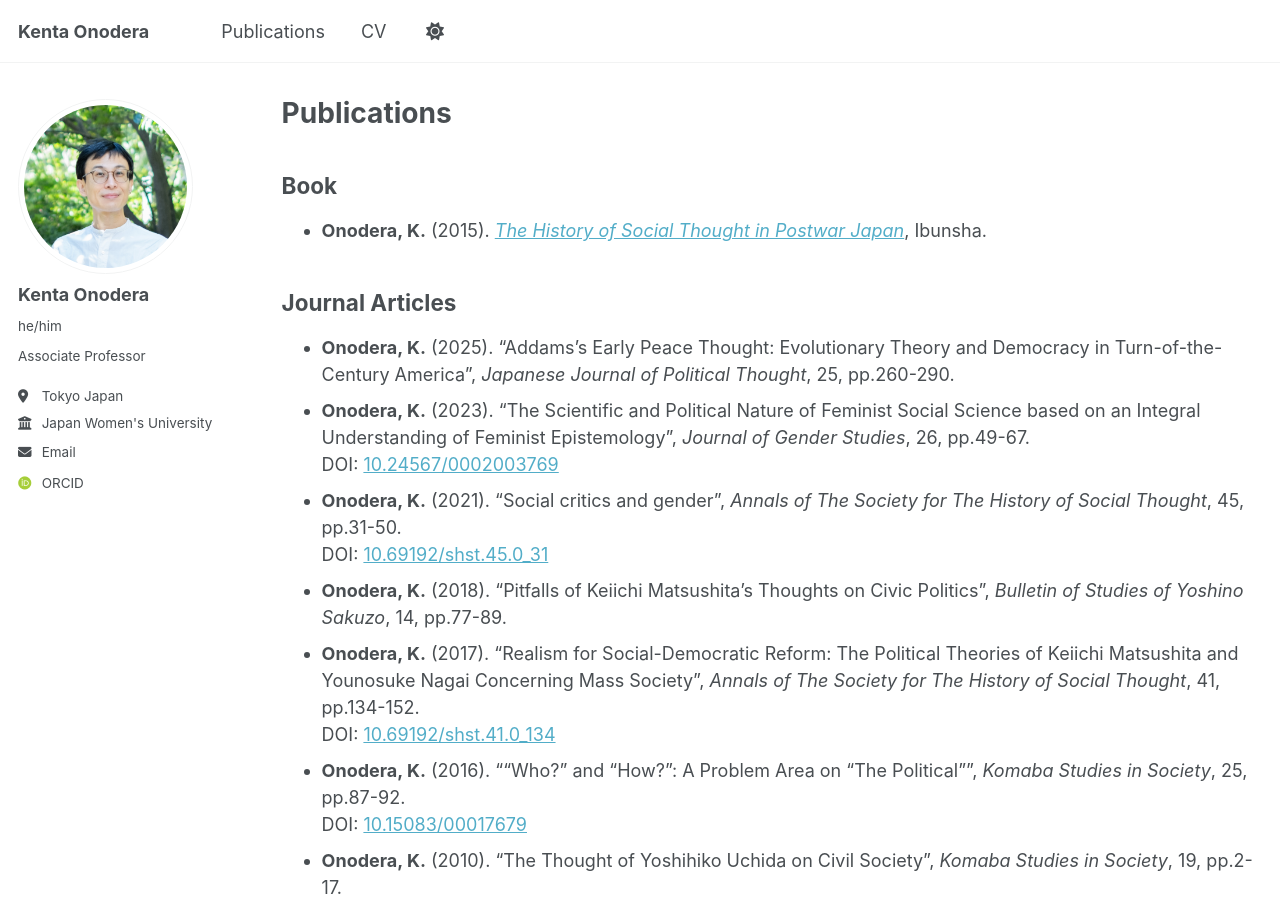
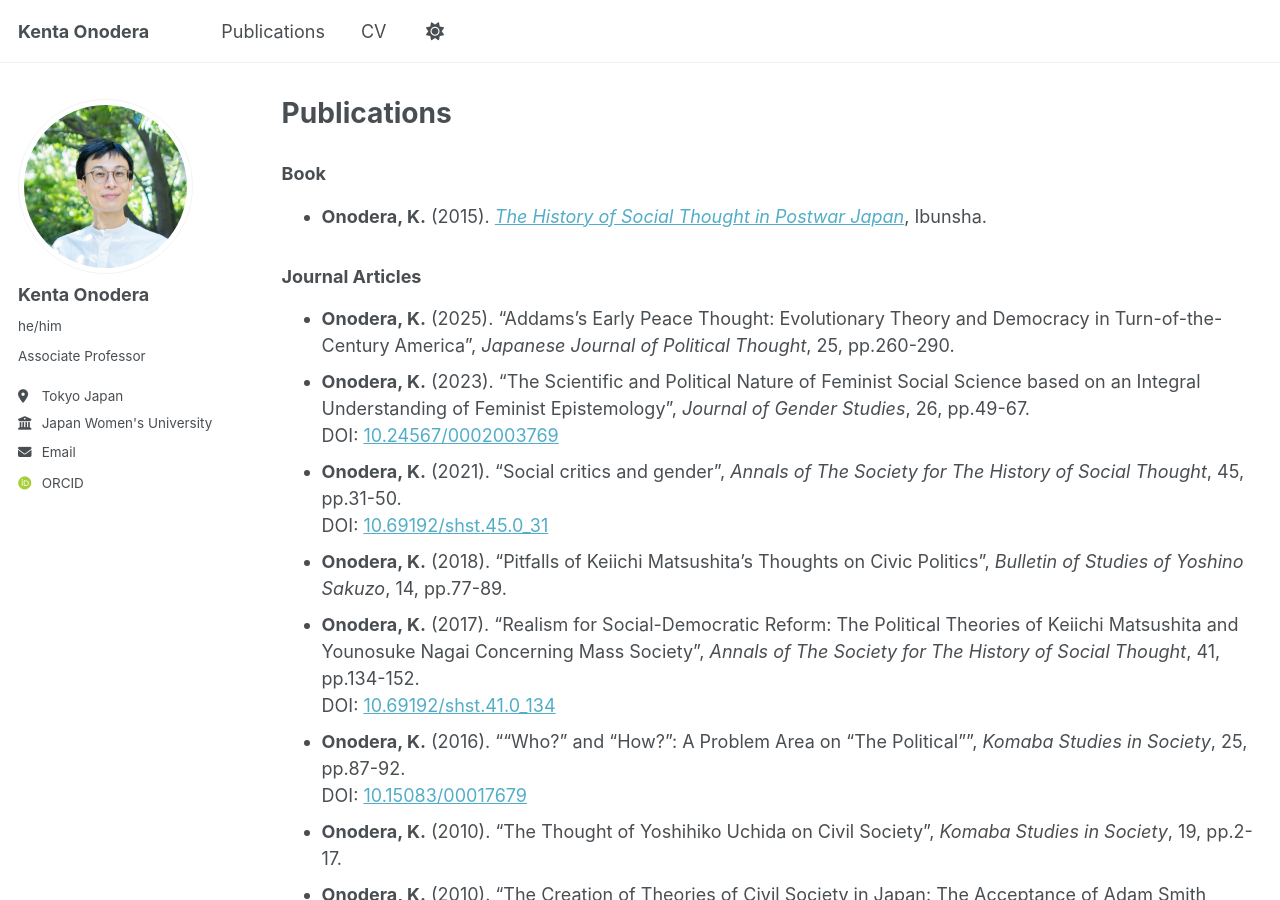
Before and after one commit to kenta-onodera/kenta-onodera.github.io, a Jekyll site: the page built from _pages/publications.md, in a window 1280 px wide and 900 px high. Built offline with Jekyll 4.4.1, drawn with Linux system fonts in a browser that asks for light colours; some web fonts are replaced; a script bundle is joined from its source files by our own code; library files that are not in the unit come from our copies.

```diff
--- a/_includes/publications-list.md
+++ b/_includes/publications-list.md
@@ -1,7 +1,7 @@
-## Book
+### Book
 - **Onodera, K.** (2015). *[The History of Social Thought in Postwar Japan](https://www.ibunsha.co.jp/books/978-4753103263/)*, Ibunsha.
 
-## Journal Articles
+### Journal Articles
 - **Onodera, K.** (2025). "Addams's Early Peace Thought: Evolutionary Theory and Democracy in Turn-of-the-Century America", *Japanese Journal of Political Thought*, 25, pp.260-290.
 - **Onodera, K.** (2023). "The Scientific and Political Nature of Feminist Social Science based on an Integral Understanding of Feminist Epistemology", *Journal of Gender Studies*, 26, pp.49-67.
 DOI: [10.24567/0002003769](https://doi.org/10.24567/0002003769)
@@ -16,6 +16,6 @@ DOI: [10.15083/00017679](https://doi.org/10.15083/00017679)
 - **Onodera, K.** (2010). "The Creation of Theories of Civil Society in Japan: The Acceptance of Adam Smith between Wartime and Postwar era and its Philosophical Possibilities", *Annals of the Society for the History of Social Thought*, 34, pp.198-215.
 DOI: [10.69192/shst.34.0_198](https://doi.org/10.69192/shst.34.0_198)
 
-## Work in Progress
+### Work in Progress
 - **Onodera, K.** (in progress). *Ethical Democracy*.
 Book manuscript on Hull-House and Jane Addams's philosophy of social democracy.
```
